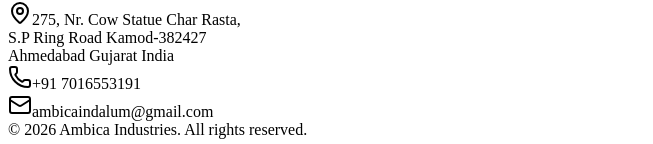
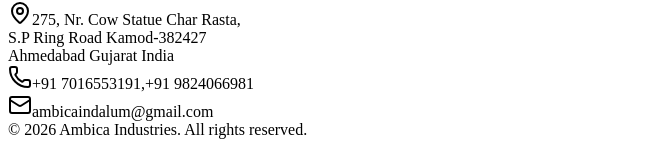
Before and after one commit to shreeaura14/ambica, a React (Vite) app: page / in a window 1280 px wide. Shown: the part 4594-4738 px from the top of the page, without its empty margins (0-653 px from the left). Built offline with nearby package versions, Linux system fonts and the light colour scheme; no server answers; the HTML template or start-up script is replaced by a standard one.

Commit message:
Update Footer.tsx

```diff
--- a/src/app/components/Footer.tsx
+++ b/src/app/components/Footer.tsx
@@ -51,7 +51,7 @@
               </div>
               <div className="flex items-center gap-2">
                 <Phone className="w-4 h-4 text-[#00B4D8]" />
-                <span className="text-gray-300 text-sm">+91 7016553191</span>
+                <span className="text-gray-300 text-sm">+91 7016553191,+91 9824066981</span>
               </div>
               <div className="flex items-center gap-2">
                 <Mail className="w-4 h-4 text-[#00B4D8]" />
```
